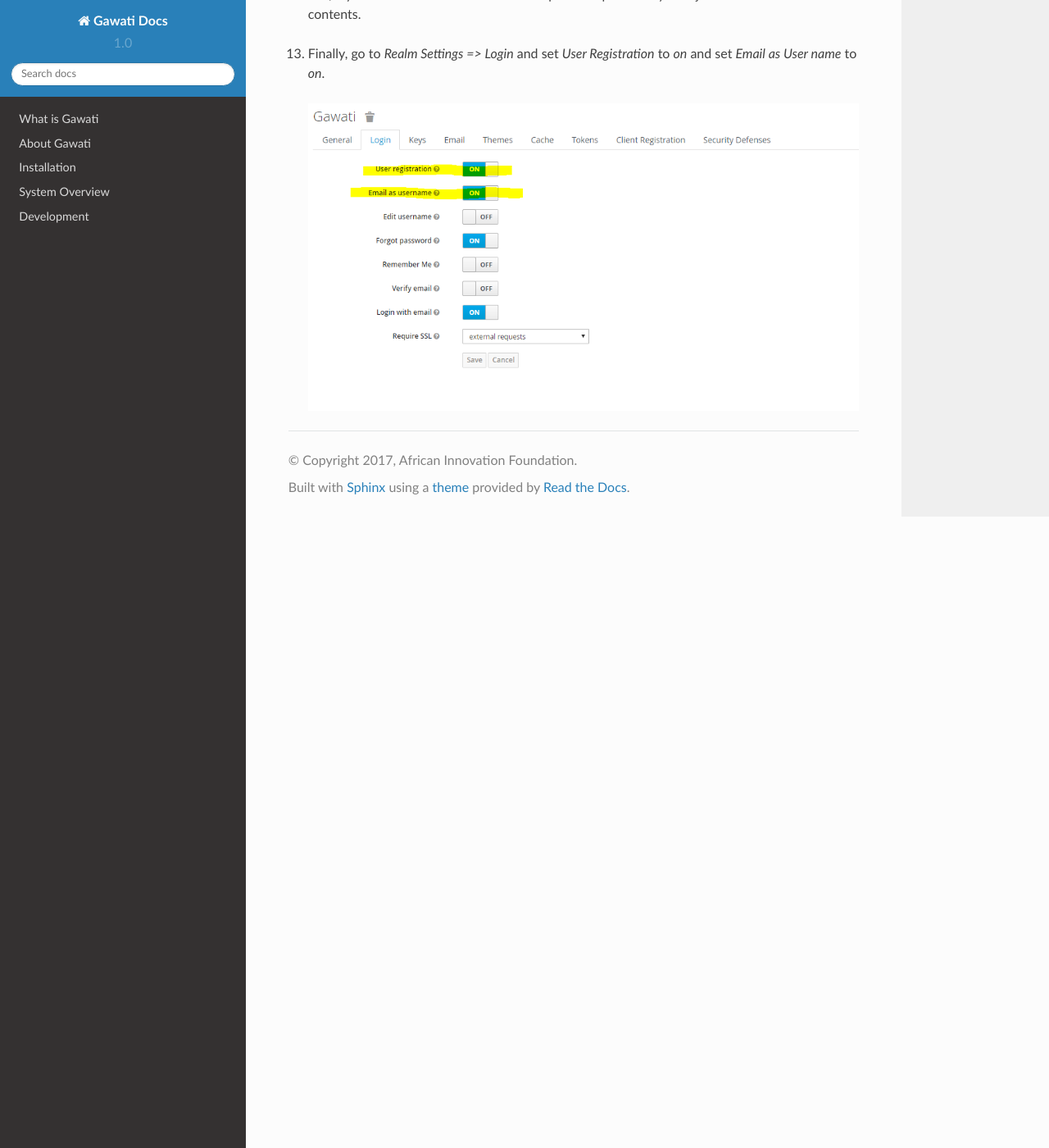
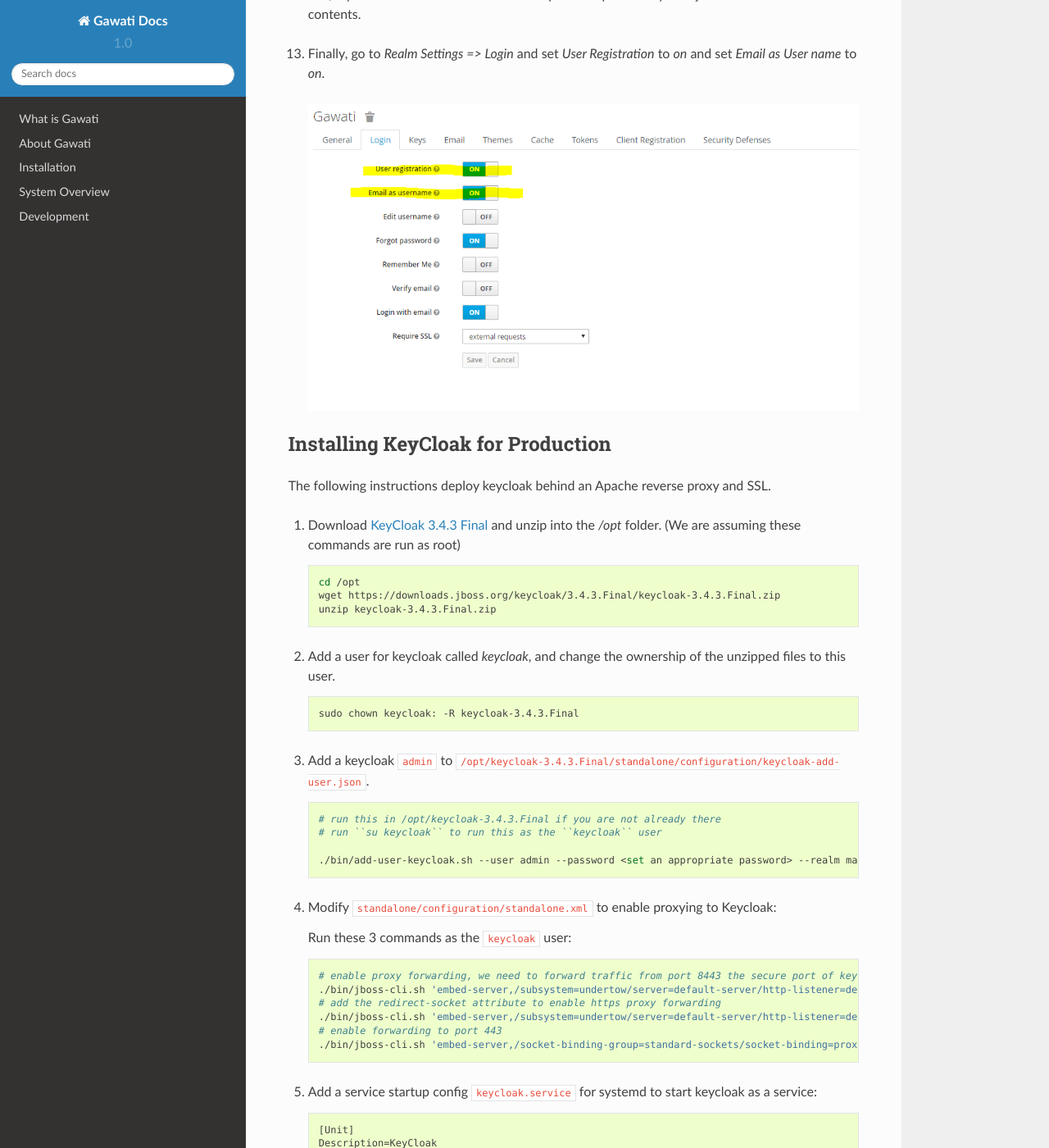
Before and after one commit to gawati/gawati-docs, a Sphinx documentation site: the page built from docs/source/development/authentication.rst, in a window 1280 px wide and 1400 px high, scrolled down 3044 px. Shown: the whole window at 82% size. Built offline with Sphinx 7.4.7 and the Read the Docs theme 2.0.0, drawn with Linux system fonts in a browser that asks for light colours; some of the changed text lies outside the part shown.

Commit message:
Updating authentication

```diff
--- a/docs/source/development/authentication.rst
+++ b/docs/source/development/authentication.rst
@@ -101,3 +101,112 @@ Installation Steps:
     :alt: Login
     :align: center
     :figclass: align-center
+
+
+**********************************
+Installing KeyCloak for Production
+**********************************
+
+The following instructions deploy keycloak behind an Apache reverse proxy and SSL.
+
+#. Download `KeyCloak 3.4.3 Final <https://downloads.jboss.org/keycloak/3.4.3.Final/keycloak-3.4.3.Final.zip>`_ and unzip into the `/opt` folder. (We are assuming these commands are run as root)
+
+   .. code-block:: bash
+
+      cd /opt
+      wget https://downloads.jboss.org/keycloak/3.4.3.Final/keycloak-3.4.3.Final.zip
+      unzip keycloak-3.4.3.Final.zip
+
+
+#. Add a user for keycloak called `keycloak`, and change the ownership of the unzipped files to this user.
+
+   .. code-block:: bash
+
+      sudo chown keycloak: -R keycloak-3.4.3.Final
+
+
+#. Add a keycloak ``admin`` to ``/opt/keycloak-3.4.3.Final/standalone/configuration/keycloak-add-user.json``.
+
+   .. code-block:: bash
+
+      # run this in /opt/keycloak-3.4.3.Final if you are not already there
+      # run ``su keycloak`` to run this as the ``keycloak`` user
+
+      ./bin/add-user-keycloak.sh --user admin --password <set an appropriate password> --realm master
+
+
+#. Modify ``standalone/configuration/standalone.xml`` to enable proxying to Keycloak:
+
+   Run these 3 commands as the ``keycloak`` user:
+
+   .. code-block:: sh
+
+      # enable proxy forwarding, we need to forward traffic from port 8443 the secure port of keycloak to port 443 on Apache
+      ./bin/jboss-cli.sh 'embed-server,/subsystem=undertow/server=default-server/http-listener=default:write-attribute(name=proxy-address-forwarding,value=true)'
+      # add the redirect-socket attribute to enable https proxy forwarding
+      ./bin/jboss-cli.sh 'embed-server,/subsystem=undertow/server=default-server/http-listener=default:write-attribute(name=redirect-socket,value=proxy-https)'
+      # enable forwarding to port 443
+      ./bin/jboss-cli.sh 'embed-server,/socket-binding-group=standard-sockets/socket-binding=proxy-https:add(port=443)'
+
+
+#. Add a service startup config ``keycloak.service`` for systemd to start keycloak as a service:
+
+   .. code-block:: none
+
+      [Unit]
+      Description=KeyCloak
+      After=network.target
+
+      [Service]
+      Type=idle
+      User=keycloak
+      Group=keycloak
+      ExecStart=/opt/keycloak-3.4.3.Final/bin/standalone.sh -b 127.0.0.1
+      TimeoutStartSec=600
+      TimeoutStopSec=600
+
+      [Install]
+      WantedBy=multi-user.target
+
+
+   Now enable the service:
+
+   .. code-block:: bash
+
+      systemctl daemon-reload
+      systemctl start keycloak.service
+
+
+   Now check if the service is running:
+
+   .. code-block:: bash
+
+      systemctl status keycloak.service
+
+
+#. Now add the appropriate configuration to apache.
+
+   .. code-block:: apacheconf
+
+        <IfModule mod_ssl.c>
+        <VirtualHost *:443>
+
+            ProxyRequests off
+            ServerName auth.xyz.com
+            ServerAlias auth.xyz.com
+
+            ErrorLog ${APACHE_LOG_DIR}/error_auth.log
+            CustomLog ${APACHE_LOG_DIR}/access_auth.log combined
+
+            ProxyPreserveHost On
+            ProxyPass / http://localhost:8080/
+            ProxyPassReverse / http://localhost:8080/
+
+            RequestHeader set X-Forwarded-Proto "https"
+            RequestHeader set X-Forwarded-Port "443"
+
+            SSLCertificateFile /etc/letsencrypt/live/auth.xyz.com/fullchain.pem
+            SSLCertificateKeyFile /etc/letsencrypt/live/auth.xyz.com/privkey.pem
+            Include /etc/letsencrypt/options-ssl-apache.conf
+        </VirtualHost>
+        </IfModule>
```
